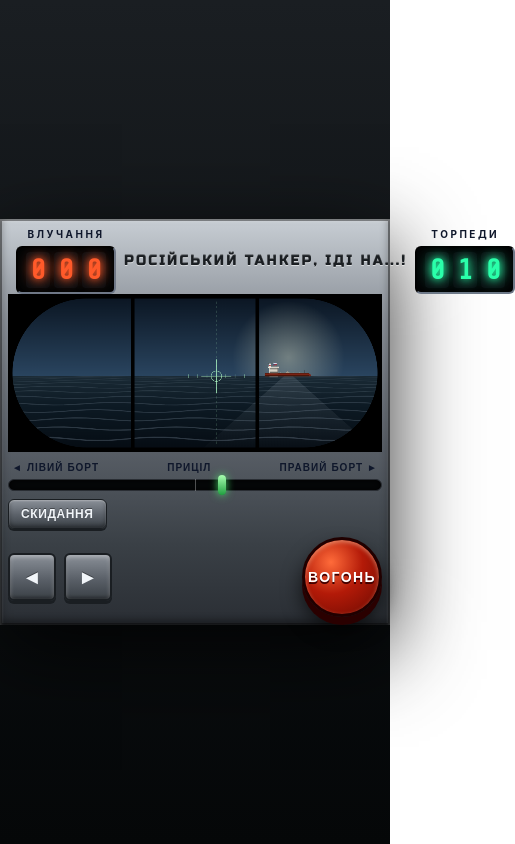
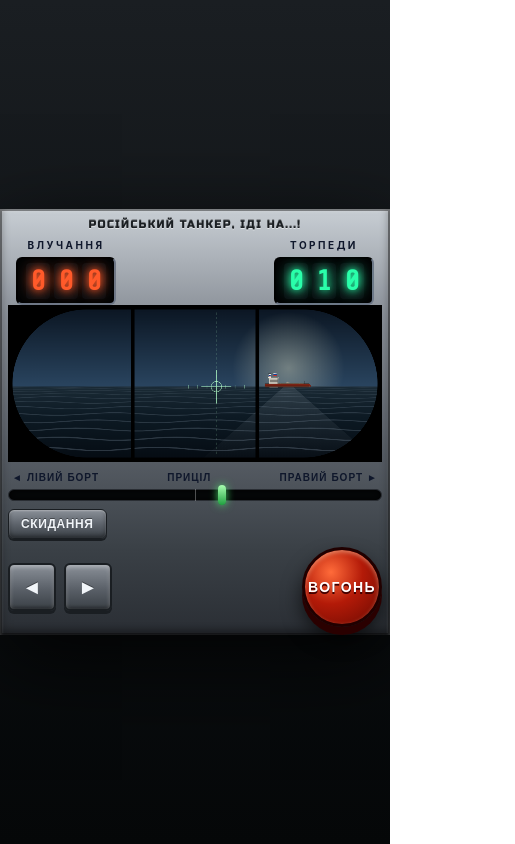
Before and after one commit to codebdbd/tanker, a React (Vite) app: page / in a window 390 px wide. Shown: the whole page, 515 px wide, since content can reach past the window. Built offline with nearby package versions, Linux system fonts and the light colour scheme.

Commit message:
Fix mobile layout: stack title above scoreboards on small screens

```diff
--- a/src/App.tsx
+++ b/src/App.tsx
@@ -882,11 +882,25 @@ export default function App() {
           />
 
           <div className="p-2 md:p-0">
+          {/* Mobile: stacked. Desktop: one row */}
+          <div className="md:hidden text-center px-2 mb-1">
+            <h1
+              className="text-[11px] tracking-[0.12em]"
+              style={{
+                color: "#1a1e22",
+                textShadow:
+                  "0 1px 0 rgba(255,255,255,0.55), 0 -1px 0 rgba(0,0,0,0.4)",
+                fontFamily: "'Russo One',sans-serif",
+              }}
+            >
+              РОСІЙСЬКИЙ ТАНКЕР, ІДІ НА...!
+            </h1>
+          </div>
           <div className="flex items-center justify-between gap-2 px-2">
             <Scoreboard label="ВЛУЧАННЯ" value={score} color="#ff5a2a" />
-            <div className="text-center shrink-0">
+            <div className="hidden md:block text-center shrink-0">
               <h1
-                className="text-sm md:text-xl tracking-[0.15em] md:tracking-[0.2em]"
+                className="text-xl tracking-[0.2em]"
                 style={{
                   color: "#1a1e22",
                   textShadow:
@@ -896,7 +910,7 @@ export default function App() {
               >
                 РОСІЙСЬКИЙ ТАНКЕР, ІДІ НА...!
               </h1>
-              <div className="hidden md:block text-slate-800 text-xs tracking-wider mt-1 font-medium">
+              <div className="text-slate-800 text-xs tracking-wider mt-1 font-medium">
                 <span className="font-bold">←→</span> рух ·{" "}
                 <span className="font-bold">Пробіл</span> вогонь ·{" "}
                 <span className="font-bold">R</span> скидання
```
